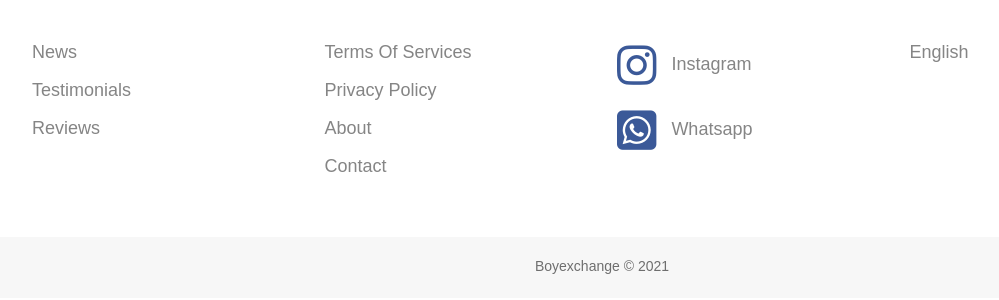
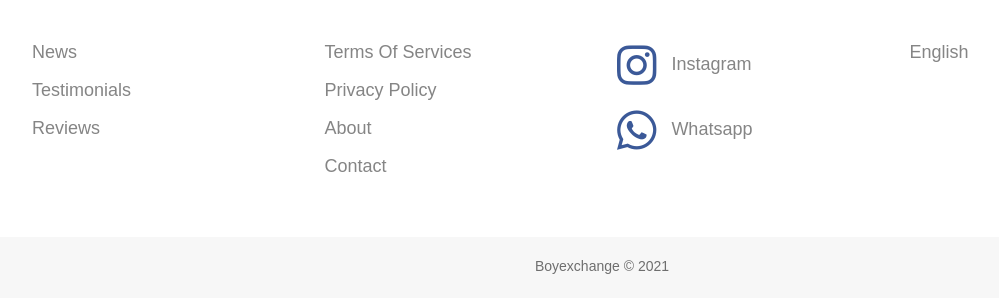
Before and after one commit to Abdoulrasheed/boyexchange, a Django app: page / in a window 1280 px wide. Shown: the part 1108-1408 px from the top of the page, without its empty margins (38-1037 px from the left). Run offline with Django 3.2, Linux system fonts and the light colour scheme; data that the repository does not hold is empty; some libraries are stand-ins or nearby versions; some web fonts are replaced.

Commit message:
Update Social Icons

```diff
--- a/templates/base.html
+++ b/templates/base.html
@@ -391,7 +391,7 @@
                   </li>
                   <li>
                     <a target="_blank" href="https://wa.me/+2348063086302/"
-                      ><i class="fab fa fa-whatsapp-square"></i>Whatsapp</a
+                      ><i class="fab fa fa-whatsapp"></i>Whatsapp</a
                     >
                   </li>
                 </ul>
```
